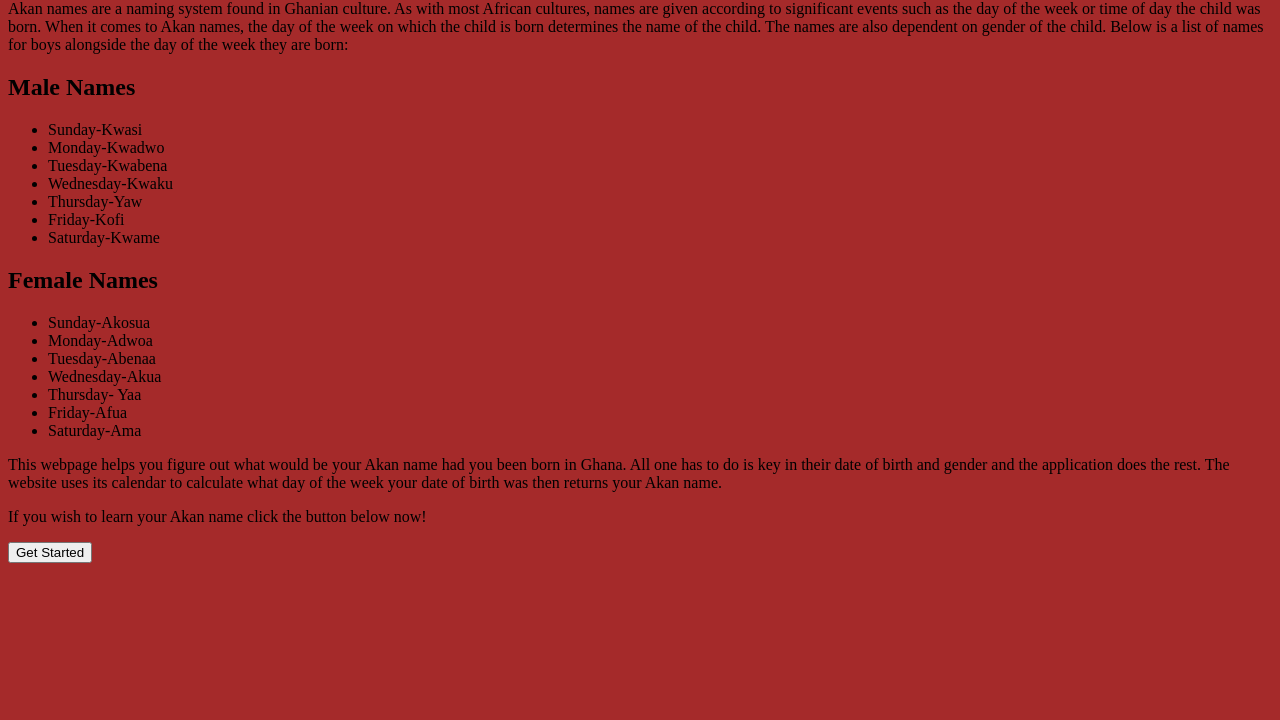
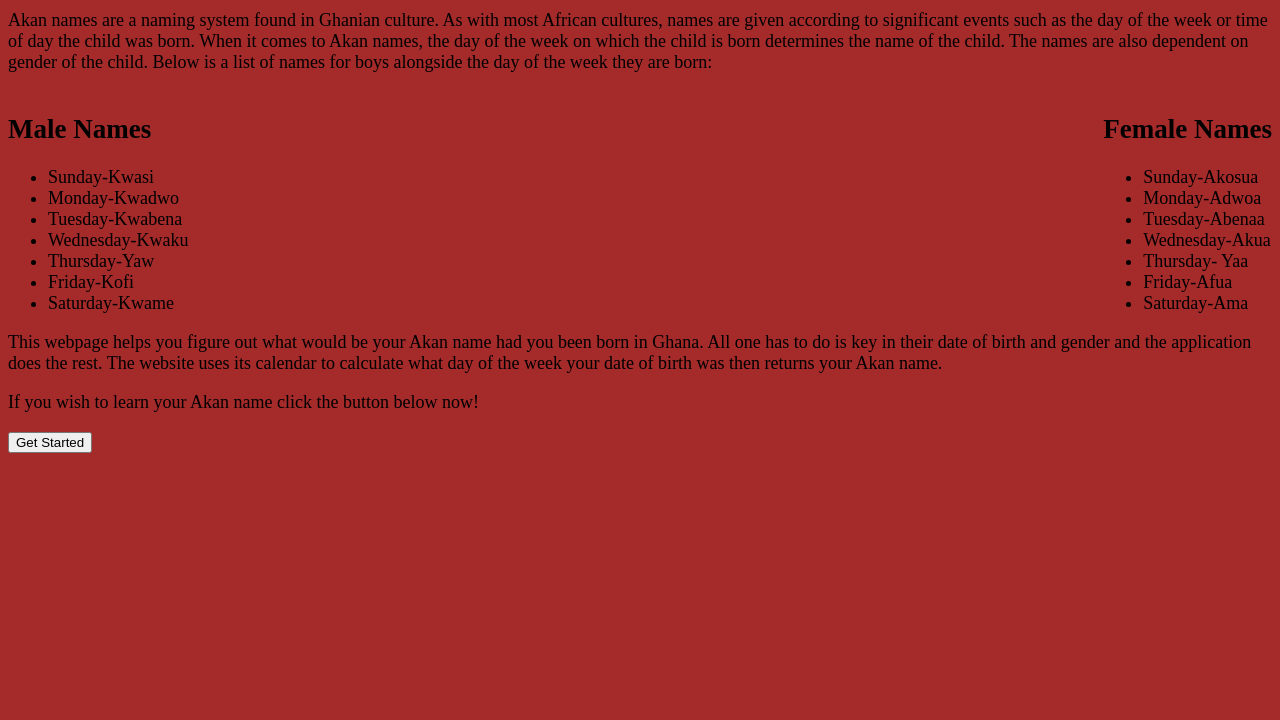
Before and after one commit to MartinKinyuka/Akan-Names, a plain HTML site: page index.html in a window 1280 px wide. Shown: the part 80-800 px from the top of the page. Drawn offline with Linux system fonts and the light colour scheme.

Commit message:
columns added for male and female names

```diff
--- a/index.css
+++ b/index.css
@@ -5,4 +5,15 @@ h1{
 }
 body{
   background-color: brown;
+  color:black;
+  font-size: large;
 }
+.female{
+  float: right;
+}
+.male{
+  float: left;
+}
+.text{
+  clear: both;
+}
--- a/index.html
+++ b/index.html
@@ -10,8 +10,9 @@
 <body>
   <h1>AKAN NAMES</h1>
   <p>Akan names are a naming system found in Ghanian culture. As with most African cultures, names are given according to significant events such as the day of the week or time of day the child was born. When it comes to Akan names, the day of the week on which the child is born determines the name of the child. The names are also dependent on gender of the child. Below is a list of names for boys alongside the day of the week they are born:</p>
+  <div class="male">
    <h2> Male Names</h2>
-  <ul class="male">
+   <ul>
     <li>Sunday-Kwasi</li>
     <li>Monday-Kwadwo</li>
     <li>Tuesday-Kwabena</li>
@@ -20,8 +21,10 @@
     <li>Friday-Kofi</li>
     <li>Saturday-Kwame</li>
    </ul>
+  </div>
+  <div class="female">
    <h2> Female Names</h2>
-  <ul class="female">
+   <ul>
     <li>Sunday-Akosua</li>
     <li>Monday-Adwoa</li>
     <li>Tuesday-Abenaa</li>
@@ -30,9 +33,12 @@
     <li>Friday-Afua</li>
     <li>Saturday-Ama</li>
    </ul>
+  </div>
+  <div class="text">
    <p>This webpage helps you figure out what would be your Akan name had you been born in Ghana. All one has to do is key in their date of birth and gender and the application does the rest. The website uses its calendar to calculate what day of the week your date of birth was then returns your Akan name.</p>
    <p>If you wish to learn your Akan name click the button below now!</p>
    <button class="btn" onclick="getAkanName">Get Started</button>
+  </div>
 </body>
 <script src="script.js"></script>
 </html>
```
Lines whose indentation alone changed are shown as unchanged.
